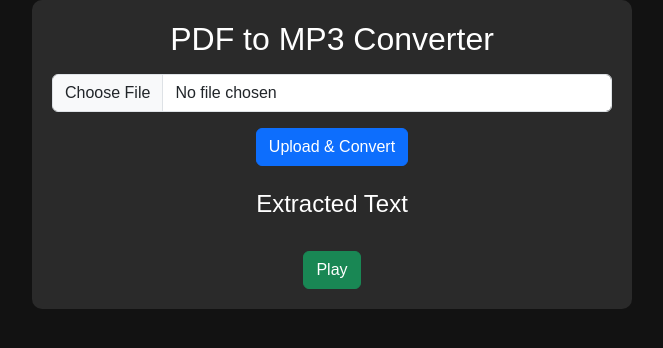
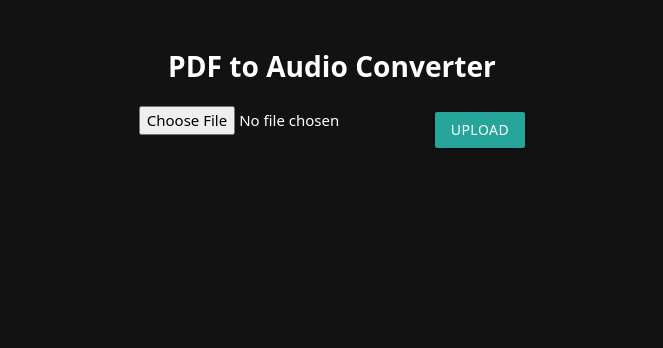
Before and after one commit to royal450/DigitalSolutionsMidia, a Flask app: page / in a window 1280 px wide. Shown: the top 348 px of the page, without its empty margins (308-971 px from the left). Run offline with Flask 3, Linux system fonts and the light colour scheme; some libraries are stand-ins or nearby versions.

Commit message:
Update index.html

```diff
--- a/templates/index.html
+++ b/templates/index.html
@@ -3,58 +3,73 @@
 <head>
     <meta charset="UTF-8">
     <meta name="viewport" content="width=device-width, initial-scale=1.0">
-    <title>PDF to MP3 Converter</title>
-    <script src="https://code.jquery.com/jquery-3.6.0.min.js"></script>
-    <link rel="stylesheet" href="https://cdnjs.cloudflare.com/ajax/libs/bootstrap/5.3.0/css/bootstrap.min.css">
-    <script src="https://cdnjs.cloudflare.com/ajax/libs/bootstrap/5.3.0/js/bootstrap.bundle.min.js"></script>
+    <title>PDF to Audio Converter</title>
+    <link rel="stylesheet" href="https://cdn.jsdelivr.net/npm/bootstrap@5.3.0/dist/css/bootstrap.min.css">
+    <link rel="stylesheet" href="https://cdnjs.cloudflare.com/ajax/libs/materialize/1.0.0/css/materialize.min.css">
+    <script src="https://cdn.tailwindcss.com"></script>
     <style>
         body {
-            background: #121212;
+            background-color: #121212;
             color: white;
-            font-family: 'Poppins', sans-serif;
+            text-align: center;
         }
         .container {
-            max-width: 600px;
-            margin: auto;
-            padding: 20px;
+            margin-top: 50px;
+        }
+        #progress-container {
+            display: none;
+            margin-top: 20px;
+        }
+        #play-btn, #download-btn {
+            display: none;
+            margin-top: 20px;
+        }
+        #text-box {
+            display: none;
+            margin-top: 20px;
+            padding: 15px;
+            background: rgba(255, 255, 255, 0.1);
             border-radius: 10px;
-            background: rgba(255, 255, 255, 0.1);
+            text-align: left;
         }
         .highlight {
-            background: yellow;
+            background-color: yellow;
             color: black;
-            padding: 2px;
-            border-radius: 5px;
-            transition: background 0.2s ease-in-out;
         }
     </style>
 </head>
 <body>
 
-<div class="container text-center">
-    <h2 class="mb-3">PDF to MP3 Converter</h2>
+    <div class="container">
+        <h2 class="text-3xl font-bold">PDF to Audio Converter</h2>
 
-    <input type="file" id="pdfFile" class="form-control mb-3">
-    <button id="uploadBtn" class="btn btn-primary">Upload & Convert</button>
+        <input type="file" id="file-upload" class="mt-4">
+        <button class="btn btn-primary mt-3" onclick="uploadFile()">Upload</button>
 
-    <h4 class="mt-4">Extracted Text</h4>
-    <p id="textContainer"></p>
+        <div id="progress-container">
+            <div class="progress">
+                <div id="progress-bar" class="determinate" style="width: 0%"></div>
+            </div>
+            <p id="status-text">Waiting for upload...</p>
+        </div>
 
-    <audio id="audioPlayer" controls class="mt-3" style="display: none;">
-        <source id="audioSource" type="audio/mpeg">
-    </audio>
+        <button id="play-btn" class="btn btn-success" onclick="toggleAudio()">▶ Play</button>
+        <button id="download-btn" class="btn btn-warning" onclick="downloadAudio()">⬇ Download</button>
 
-    <button id="playBtn" class="btn btn-success mt-3">Play</button>
+        <div id="text-box">
+            <h4>Extracted Text</h4>
+            <p id="extracted-text"></p>
+        </div>
     </div>
 
     <script>
-$(document).ready(function () {
+        let audio = new Audio();
         let words = [];
-    let audio = document.getElementById("audioPlayer");
-    let playBtn = document.getElementById("playBtn");
+        let index = 0;
+        let playing = false;
 
-    $("#uploadBtn").click(function () {
-        let file = $("#pdfFile")[0].files[0];
+        function uploadFile() {
+            let file = document.getElementById("file-upload").files[0];
             if (!file) {
                 alert("Please select a file!");
                 return;
@@ -63,52 +78,67 @@
             let formData = new FormData();
             formData.append("file", file);
 
-        $.ajax({
-            url: "/upload",
-            type: "POST",
-            data: formData,
-            processData: false,
-            contentType: false,
-            success: function (response) {
-                words = response.extracted_text.split(" "); // Split text into words
-                $("#textContainer").html(words.map(w => `<span>${w} </span>`).join(""));
+            document.getElementById("progress-container").style.display = "block";
+            updateProgress("Uploading...", 5);
 
-                $("#audioSource").attr("src", response.mp3_files[0]);
-                audio.load();
-                $("#audioPlayer").show();
-                playBtn.disabled = false;
-            },
-            error: function () {
-                alert("Error processing file.");
+            fetch("/upload", {
+                method: "POST",
+                body: formData
+            })
+            .then(response => response.json())
+            .then(data => {
+                if (data.error) {
+                    alert(data.error);
+                } else {
+                    words = data.extracted_text.split(" ");
+                    document.getElementById("extracted-text").innerHTML = words.map(w => `<span>${w}</span>`).join(" ");
+                    document.getElementById("text-box").style.display = "block";
+
+                    audio.src = "/output/audio.mp3";
+                    document.getElementById("play-btn").style.display = "inline-block";
+                    document.getElementById("download-btn").style.display = "inline-block";
+
+                    updateProgress("Conversion Complete!", 100);
                 }
-        });
-    });
+            })
+            .catch(error => console.error("Error:", error));
+        }
 
-    playBtn.addEventListener("click", function () {
-        if (audio.paused) {
+        function updateProgress(status, percent) {
+            document.getElementById("status-text").innerText = status;
+            document.getElementById("progress-bar").style.width = percent + "%";
+        }
+
+        function toggleAudio() {
+            if (!playing) {
                 audio.play();
-            playBtn.innerText = "Stop";
-            highlightText();
+                document.getElementById("play-btn").innerText = "⏸ Pause";
+                playing = true;
+                highlightWords();
             } else {
                 audio.pause();
-            playBtn.innerText = "Play";
+                document.getElementById("play-btn").innerText = "▶ Play";
+                playing = false;
             }
-    });
+        }
 
-    function highlightText() {
-        let spans = document.querySelectorAll("#textContainer span");
-        let index = 0;
+        function highlightWords() {
+            let spans = document.getElementById("extracted-text").getElementsByTagName("span");
             let interval = setInterval(() => {
+                if (!playing || index >= words.length) {
+                    clearInterval(interval);
+                    index = 0;
+                    return;
+                }
                 if (index > 0) spans[index - 1].classList.remove("highlight");
-            if (index < spans.length) {
                 spans[index].classList.add("highlight");
                 index++;
-            } else {
-                clearInterval(interval);
+            }, 500);
         }
-        }, 500); // Adjust timing as per speech speed
+
+        function downloadAudio() {
+            window.location.href = "/output/audio.mp3";
         }
-});
     </script>
 
 </body>
```
Lines whose indentation alone changed are shown as unchanged.
